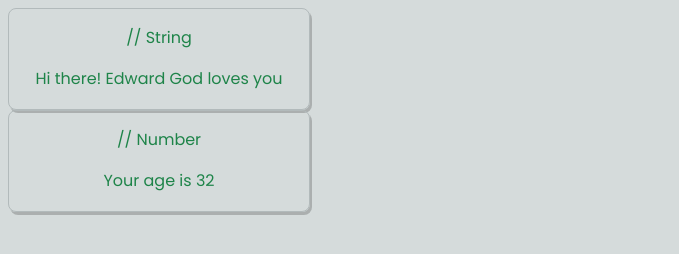
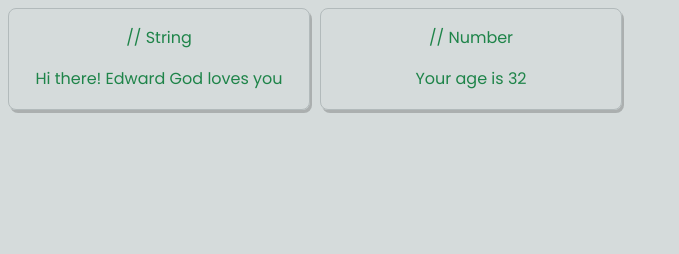
Before and after one commit to odhiambo-ed/typescript-fundementals, a website built with Vite: page index.html in a window 1280 px wide. Shown: the whole page, without its empty margins (0-679 px from the left). Built offline with nearby package versions, Linux system fonts and the light colour scheme.

Commit message:
edit style

```diff
--- a/src/style.css
+++ b/src/style.css
@@ -6,7 +6,7 @@
   font-family: 'Poppins', sans-serif;
 }
 
-.container__app {
+#container__app {
   display: flex;
   flex-direction: row;
   gap: 10px;
```
